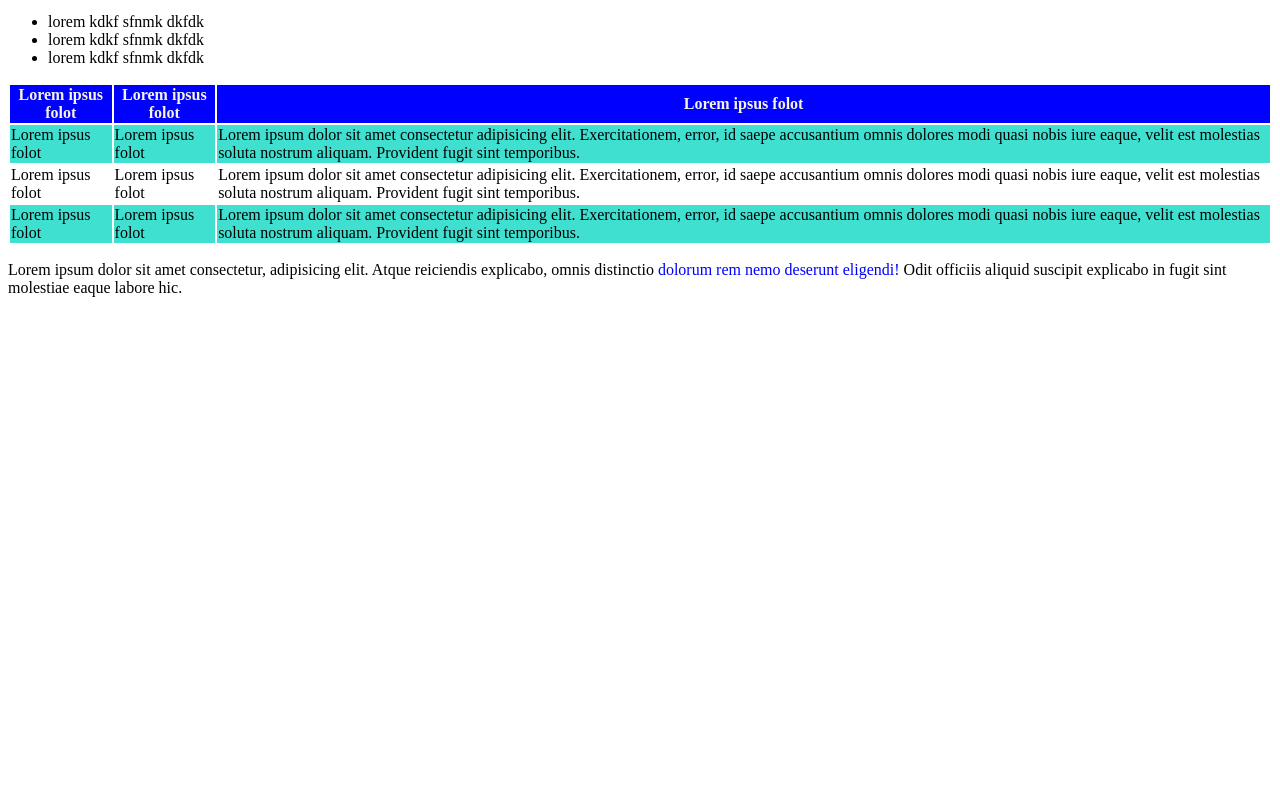
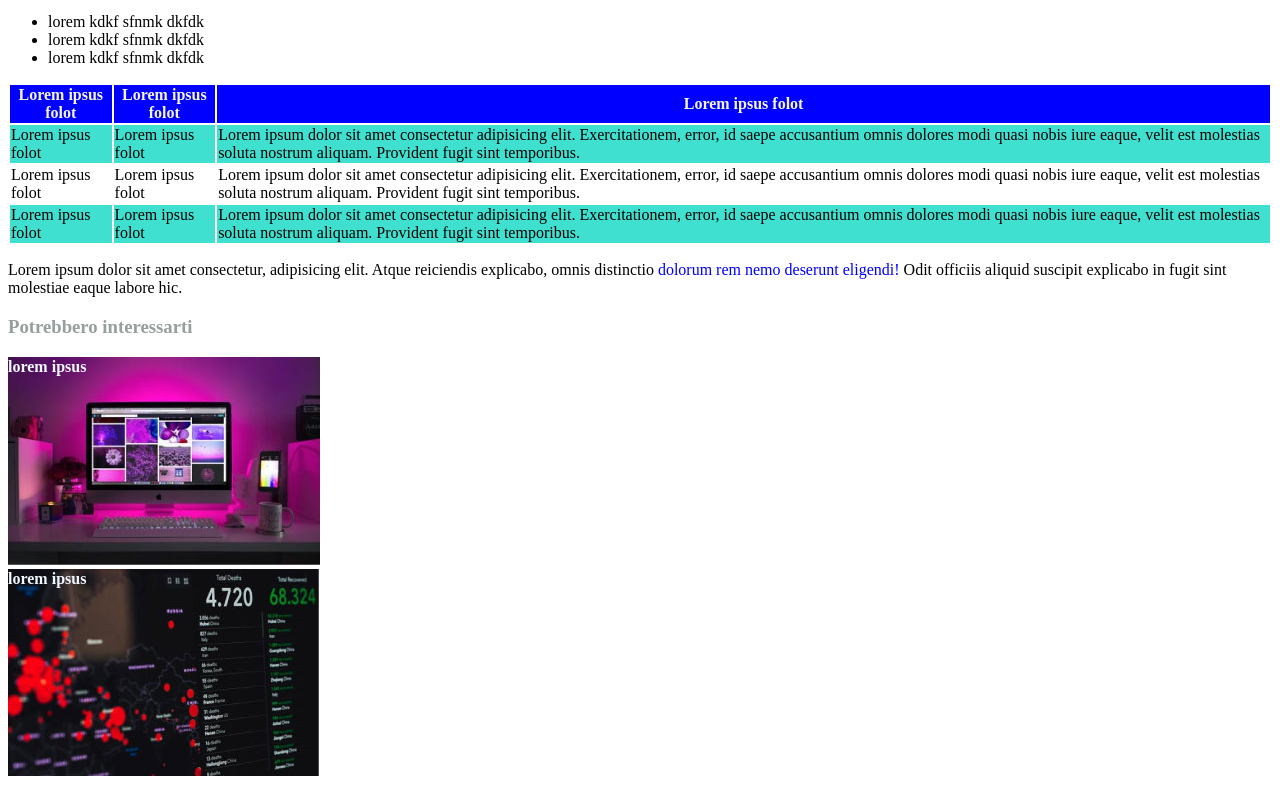
Before and after one commit to sebastianosalzillo/html-css-booleaner, a plain HTML site: page index.html in a window 1280 px wide. Shown: the part 854-1642 px from the top of the page. Before the commit the page ends 1167 px from the top, so only its background shows below. Drawn offline with Linux system fonts and the light colour scheme.

Commit message:
feat: conclusione esercizio e formattazione file

```diff
--- a/css/style.css
+++ b/css/style.css
@@ -17,12 +17,13 @@
 
 /* fine header */
 .title {
-   font-size: 40px;
+    font-size: 40px;
 }
 
 .subtitle span {
     color: blue;
 }
+
 .data {
     font-style: oblique;
 }
@@ -31,8 +32,9 @@
     font-style: oblique;
 
 }
- /* fine tim-img */
- /* table csss */
+
+/* fine tim-img */
+/* table csss */
 
 
 
@@ -44,9 +46,30 @@
 }
 
 .color-colum2 {
-background-color: turquoise;
+    background-color: turquoise;
 }
 
 .final-tex {
     color: blue;
 }
+
+/* fine tabella  */
+
+/* paret finale */
+
+.images {
+    position: relative;
+}
+
+.images h4 {
+    position: absolute;
+    top: 1px;
+    padding: 0;
+    margin: 0;
+    color: aliceblue;
+
+}
+
+h3 {
+    color: rgb(151, 158, 158);
+}
--- a/index.html
+++ b/index.html
@@ -58,35 +58,54 @@
                     <tr class="color-colum2">
                         <td>Lorem ipsus folot</td>
                         <td>Lorem ipsus folot</td>
-                    <td>Lorem ipsum dolor sit amet consectetur adipisicing elit. Exercitationem, error, id saepe accusantium omnis dolores modi quasi nobis iure eaque, velit est molestias soluta nostrum aliquam. Provident fugit sint temporibus.</td>
+                        <td>Lorem ipsum dolor sit amet consectetur adipisicing elit. Exercitationem, error, id saepe
+                            accusantium omnis dolores modi quasi nobis iure eaque, velit est molestias soluta nostrum
+                            aliquam. Provident fugit sint temporibus.</td>
                     </tr>
 
                     <tr>
                         <td>Lorem ipsus folot</td>
                         <td>Lorem ipsus folot</td>
-                    <td>Lorem ipsum dolor sit amet consectetur adipisicing elit. Exercitationem, error, id saepe accusantium omnis dolores modi quasi nobis iure eaque, velit est molestias soluta nostrum aliquam. Provident fugit sint temporibus.</td>
+                        <td>Lorem ipsum dolor sit amet consectetur adipisicing elit. Exercitationem, error, id saepe
+                            accusantium omnis dolores modi quasi nobis iure eaque, velit est molestias soluta nostrum
+                            aliquam. Provident fugit sint temporibus.</td>
                     </tr>
                     <tr class="color-colum2">
                         <td>Lorem ipsus folot</td>
                         <td>Lorem ipsus folot</td>
-                    <td>Lorem ipsum dolor sit amet consectetur adipisicing elit. Exercitationem, error, id saepe accusantium omnis dolores modi quasi nobis iure eaque, velit est molestias soluta nostrum aliquam. Provident fugit sint temporibus.</td>
+                        <td>Lorem ipsum dolor sit amet consectetur adipisicing elit. Exercitationem, error, id saepe
+                            accusantium omnis dolores modi quasi nobis iure eaque, velit est molestias soluta nostrum
+                            aliquam. Provident fugit sint temporibus.</td>
                     </tr>
                 </tbody>
 
             </table>
 
-            <p>Lorem ipsum dolor sit amet consectetur, adipisicing elit. Atque reiciendis explicabo, omnis distinctio <span class="final-tex">dolorum rem nemo deserunt eligendi! </span>Odit officiis aliquid suscipit explicabo in fugit sint molestiae eaque labore hic.</p>
+            <p>Lorem ipsum dolor sit amet consectetur, adipisicing elit. Atque reiciendis explicabo, omnis distinctio
+                <span class="final-tex">dolorum rem nemo deserunt eligendi! </span>Odit officiis aliquid suscipit
+                explicabo in fugit sint molestiae eaque labore hic.
+            </p>
 
+            <div class="images-finali">
+
+
+                <h3>Potrebbero interessarti</h3>
+                <div class="images">
+                    <h4>lorem ipsus</h4>
+                    <img src="./img/monitor.jpg" alt="">
+
+                </div>
+                <div class="images">
+                    <h4>lorem ipsus</h4>
+                    <img src="./img/graph.jpg" alt="">
+                </div>
+            </div>
         </section>
         <!-- fine tabbella -->
 
     </main>
     <!-- /main section -->
-    <!-- footer section -->
-    <footer>
 
-    </footer>
-    <!-- /footer section -->
 </body>
 
 </html>
```
Lines whose indentation alone changed are shown as unchanged.
